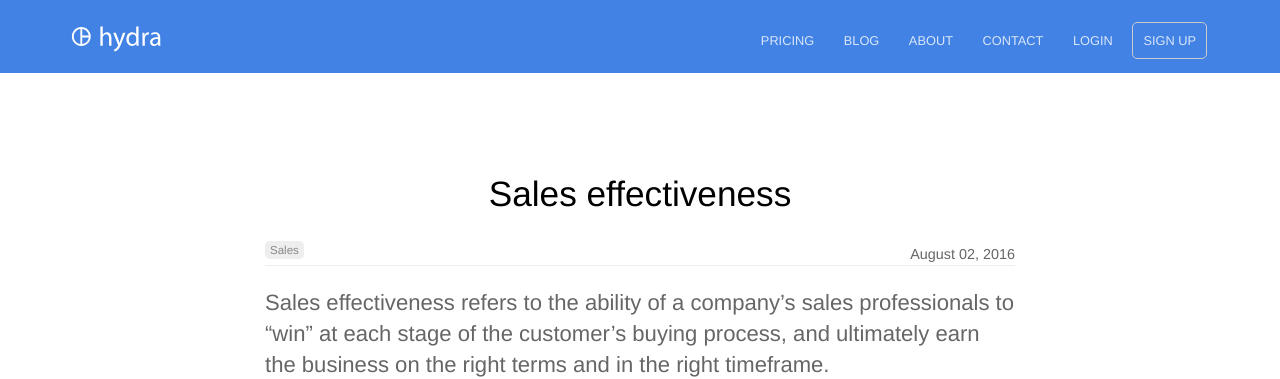
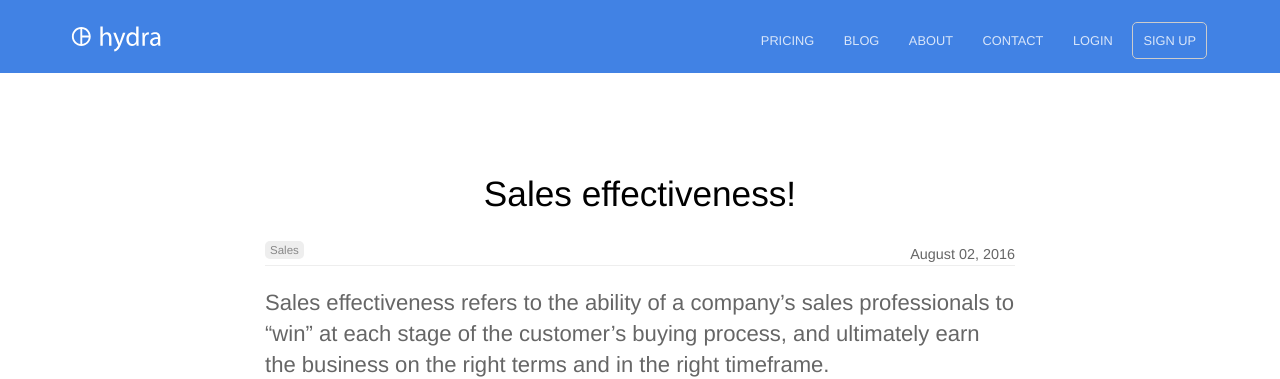
Before and after one commit to rycoll/Git-Sync-Test, a Jekyll site: the page built from _posts/2016-08-02-sales-effectiveness.md, in a window 1280 px wide and 900 px high. Shown: the top 379 px of the window. Built offline with Jekyll 4.4.1, drawn with Linux system fonts in a browser that asks for light colours.

Commit message:
Updated 1 file via CloudCannon.

```diff
--- a/_posts/2016-08-02-sales-effectiveness.md
+++ b/_posts/2016-08-02-sales-effectiveness.md
@@ -1,6 +1,6 @@
 ---
 date: 2016-08-02 00:00:00
-title: Sales effectiveness
+title: Sales effectiveness!
 categories:
   - sales
 author_staff_member: gerald
@@ -11,7 +11,7 @@
 
 ## How do you improve sales effectiveness?
 
-Improving sales effectiveness is not just a sales function issue; it’s a company issue, as it requires deep collaboration between sales and marketing to understand what's working and not working, and continuous improvement of the knowledge, messages, skills, and strategies that sales people apply as they work sales opportunities.
+Improving sales effectiveness is not just a sales function issue; it’s a company issue, as it requires deep collaboration between sales and marketing to understand what’s working and not working, and continuous improvement of the knowledge, messages, skills, and strategies that sales people apply as they work sales opportunities.
 
 Sales effectiveness has historically been used to describe a category of technologies and consulting services aimed at helping companies improve their sales results.
 
@@ -19,6 +19,6 @@
 
 ![Coins](https://source.unsplash.com/random/1500x1147)
 
-"By analyzing sales force performance, managers can make changes to optimize sales going forward. Toward that end, there are many ways to gauge the performance of individual salespeople and of the sales force as a whole, in addition to total annual sales." In a survey of nearly 200 senior marketing managers, 54 percent responded that they found the "sales force effectiveness" metric very useful.
+“By analyzing sales force performance, managers can make changes to optimize sales going forward. Toward that end, there are many ways to gauge the performance of individual salespeople and of the sales force as a whole, in addition to total annual sales.” In a survey of nearly 200 senior marketing managers, 54 percent responded that they found the “sales force effectiveness” metric very useful.
 
 [source](https://en.wikipedia.org/wiki/Sales_effectiveness): Wikipedia
```
